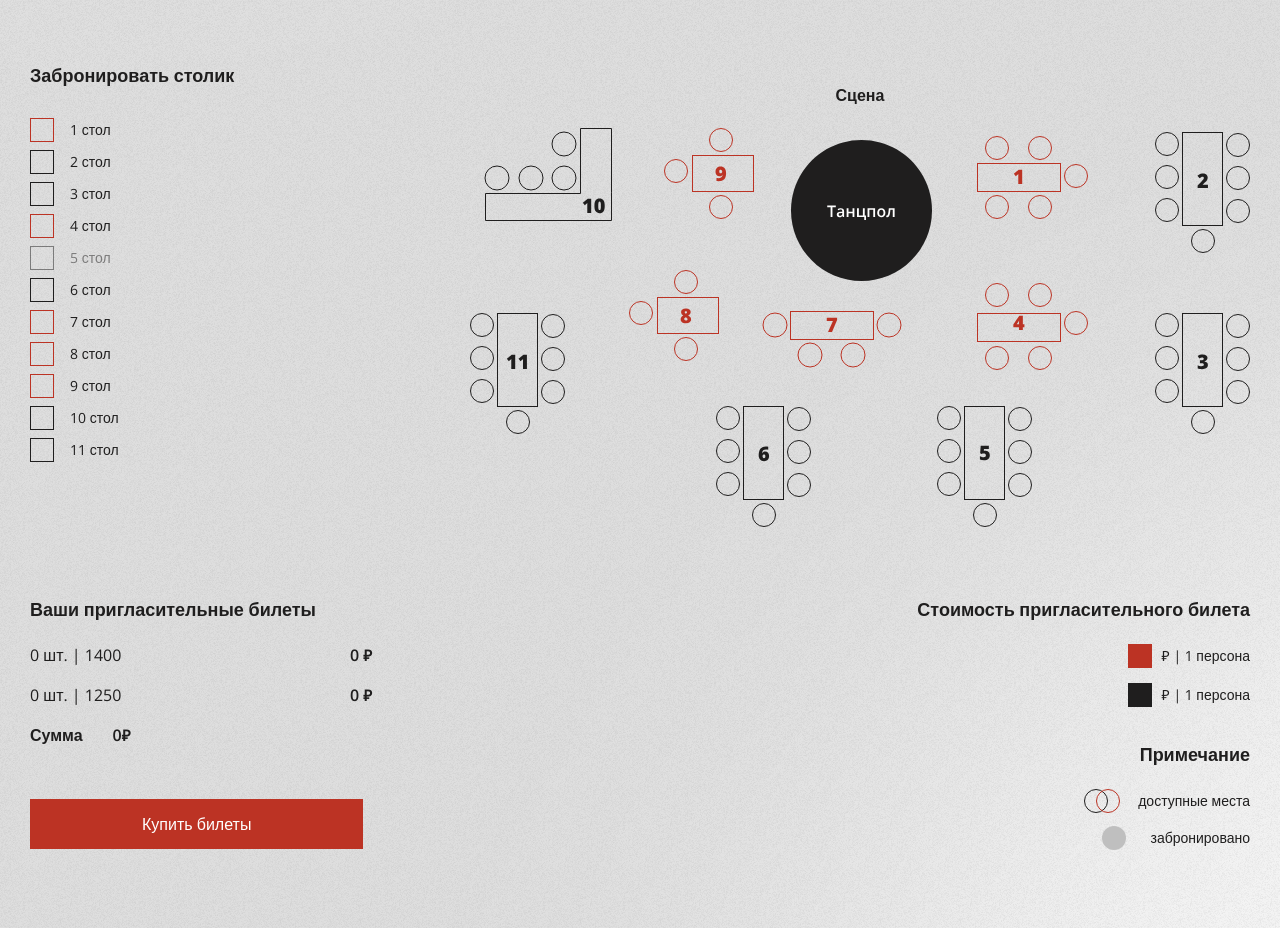
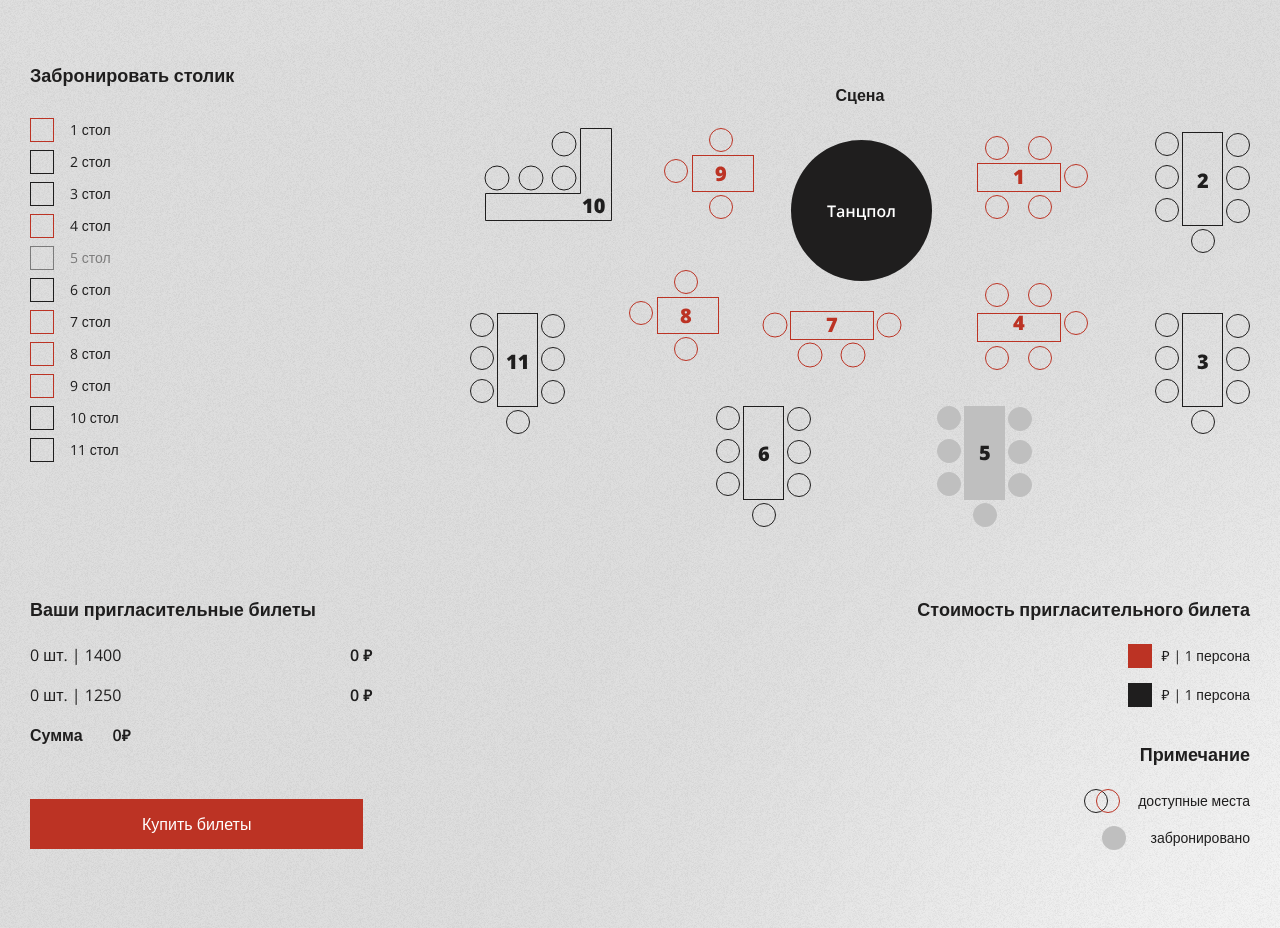
Before and after one commit to YanWitkowski/YanWitkowski.github.io, a plain HTML site: page event.html in a window 1280 px wide. Shown: the part 1860-2788 px from the top of the page. Drawn offline with nearby package versions, Linux system fonts and the light colour scheme.

Commit message:
Исправлен 5 стол

```diff
--- a/event.html
+++ b/event.html
@@ -336,16 +336,16 @@
                       <rect x="507" y="155" width="111" height="83" fill="transparent" />
                     </g>
 
-                    <g class="scene__table js-sceneTable" id="table_5" data-check="table_5">
-                      <g class="scene__table-group" stroke="#1F1E1E">
-                        <rect x="494.5" y="278.5" width="40" height="93" />
-                        <circle cx="479" cy="290" r="11.5" />
-                        <circle cx="550" cy="291" r="11.5" />
-                        <circle cx="479" cy="323" r="11.5" />
-                        <circle cx="550" cy="324" r="11.5" />
-                        <circle cx="479" cy="356" r="11.5" />
-                        <circle cx="550" cy="357" r="11.5" />
-                        <circle cx="515" cy="387" r="11.5" />
+                    <g class="scene__table js-sceneTable">
+                      <g class="scene__table-group" stroke="#BFBFBF">
+                        <rect x="494.5" y="278.5" width="40" height="93" fill="#BFBFBF" />
+                        <circle cx="479" cy="290" r="11.5" fill="#BFBFBF" />
+                        <circle cx="550" cy="291" r="11.5" fill="#BFBFBF" />
+                        <circle cx="479" cy="323" r="11.5" fill="#BFBFBF" />
+                        <circle cx="550" cy="324" r="11.5" fill="#BFBFBF" />
+                        <circle cx="479" cy="356" r="11.5" fill="#BFBFBF" />
+                        <circle cx="550" cy="357" r="11.5" fill="#BFBFBF" />
+                        <circle cx="515" cy="387" r="11.5" fill="#BFBFBF" />
                       </g>
                       <path class="scene__table-num" d="M515.484 322.645C516.305 322.645 517.044 322.837 517.701 323.221C518.365 323.598 518.88 324.135 519.244 324.832C519.615 325.529 519.801 326.333 519.801 327.244C519.801 328.839 519.319 330.063 518.355 330.916C517.398 331.769 515.947 332.195 514 332.195C512.333 332.195 510.973 331.938 509.918 331.424V328.26C510.484 328.52 511.122 328.735 511.832 328.904C512.548 329.074 513.163 329.158 513.678 329.158C514.394 329.158 514.944 329.008 515.328 328.709C515.712 328.403 515.904 327.954 515.904 327.361C515.904 326.814 515.709 326.388 515.318 326.082C514.928 325.776 514.335 325.623 513.541 325.623C512.936 325.623 512.281 325.737 511.578 325.965L510.162 325.262L510.699 317.723H518.844V320.936H513.98L513.805 322.82C514.312 322.723 514.674 322.671 514.889 322.664C515.104 322.651 515.302 322.645 515.484 322.645Z" fill="#1F1E1E" />
                       <rect x="467" y="278" width="95" height="121" fill="transparent" />
```
